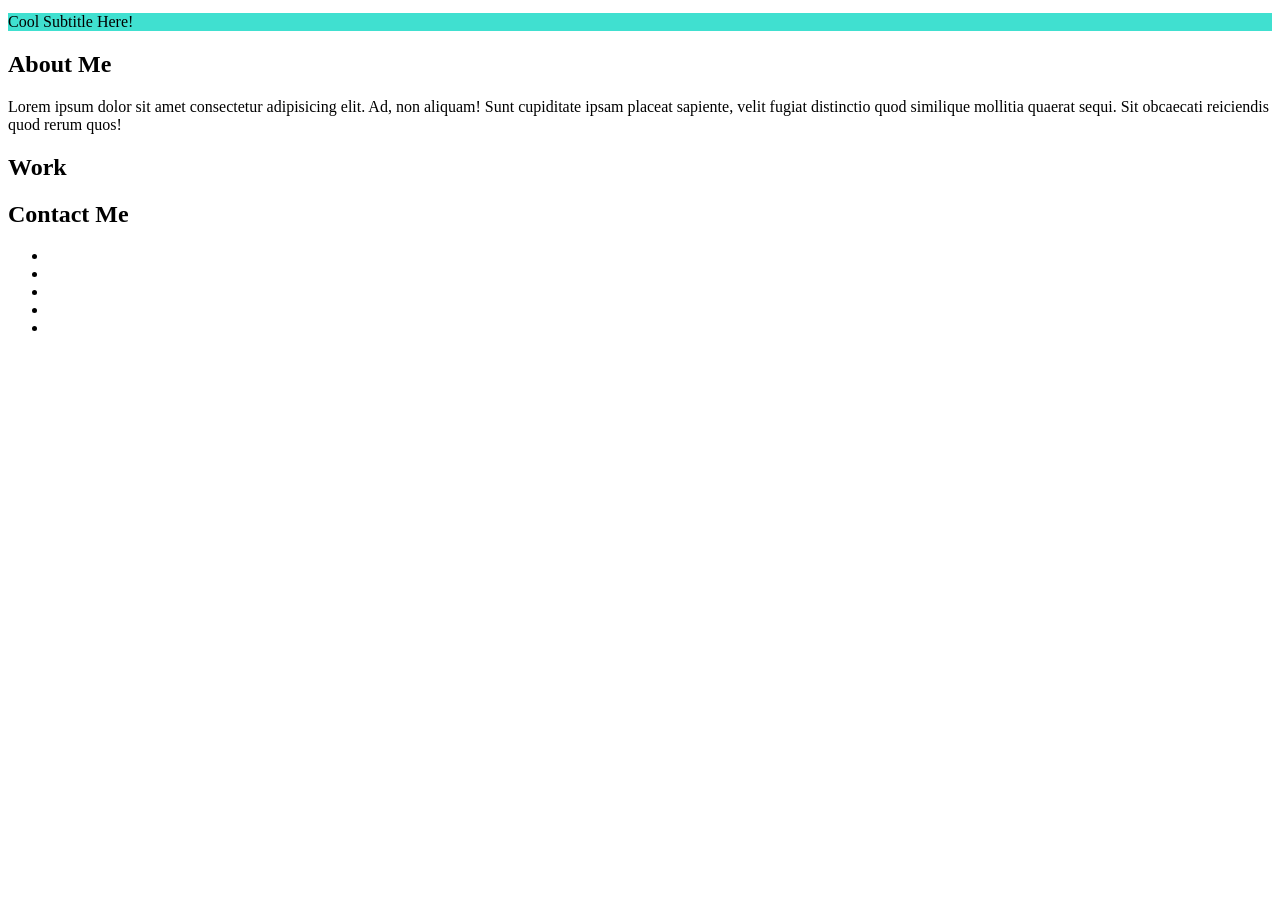
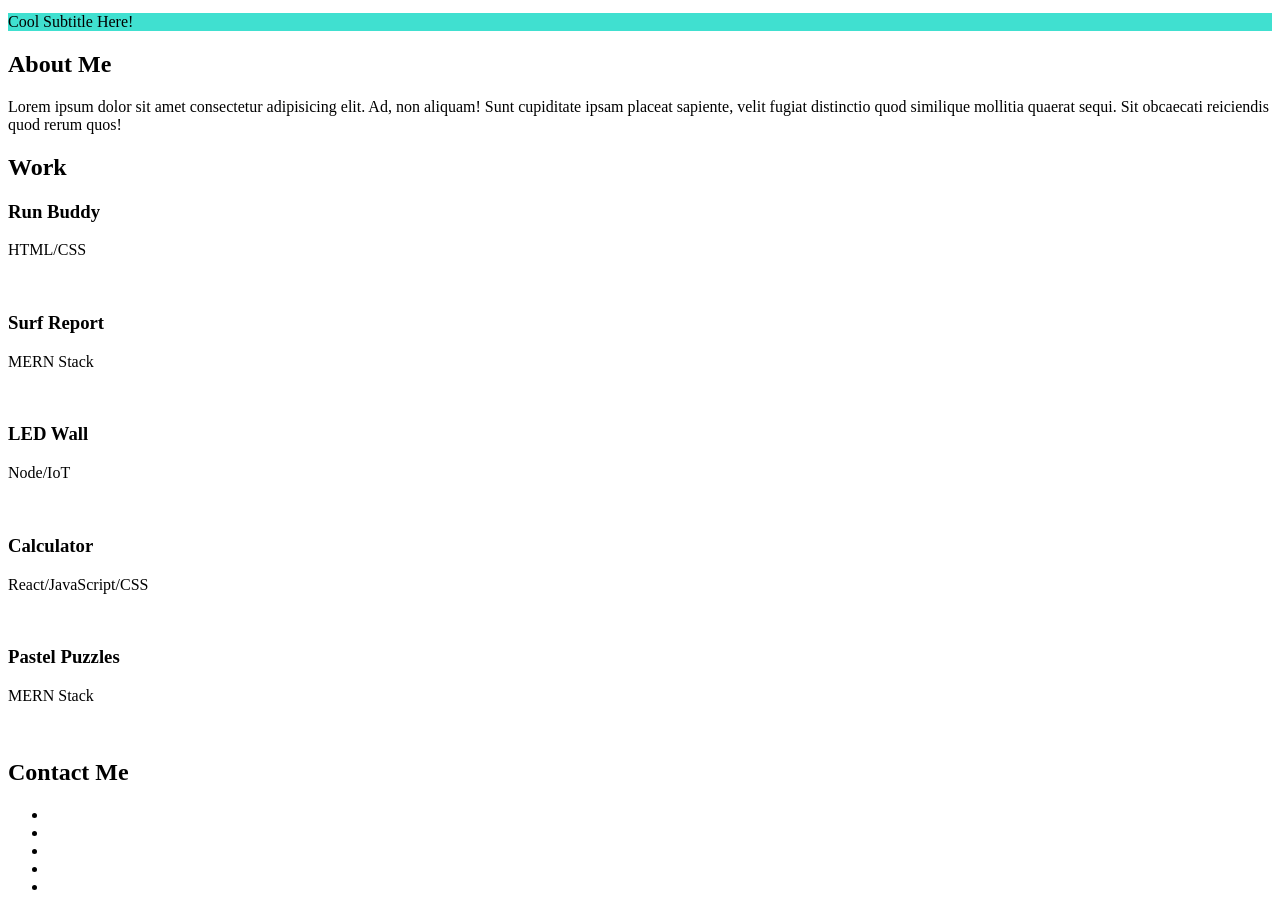
Before and after one commit to d2-dro/portfolio, a plain HTML site: page index.html in a window 1280 px wide. Shown: the part 155-1067 px from the top of the page. Before the commit the page ends 800 px from the top, so only its background shows below. Drawn offline with Linux system fonts and the light colour scheme.

Commit message:
html formatting work section

```diff
--- a/index.html
+++ b/index.html
@@ -48,6 +48,33 @@
     <!-- Work -->
     <section>
         <h2>Work</h2>
+        <section class="container">
+            <section class="sub-container highlight">
+                <h3>Run Buddy</h3>
+                <p>HTML/CSS</p>
+                <img src="" />
+            </section>
+            <section class="sub-container">
+                <h3>Surf Report</h3>
+                <p>MERN Stack</p>
+                <img src="" />
+            </section>
+            <section class="sub-container">
+                <h3>LED Wall</h3>
+                <p>Node/IoT</p>
+                <img src="" />
+            </section>
+            <section class="sub-container">
+                <h3>Calculator</h3>
+                <p>React/JavaScript/CSS</p>
+                <img src="" />
+            </section>
+            <section class="sub-container">
+                <h3>Pastel Puzzles</h3>
+                <p>MERN Stack</p>
+                <img src="" />
+            </section>
+        </section>
     </section>
 
     <!-- Contact Me -->
```
